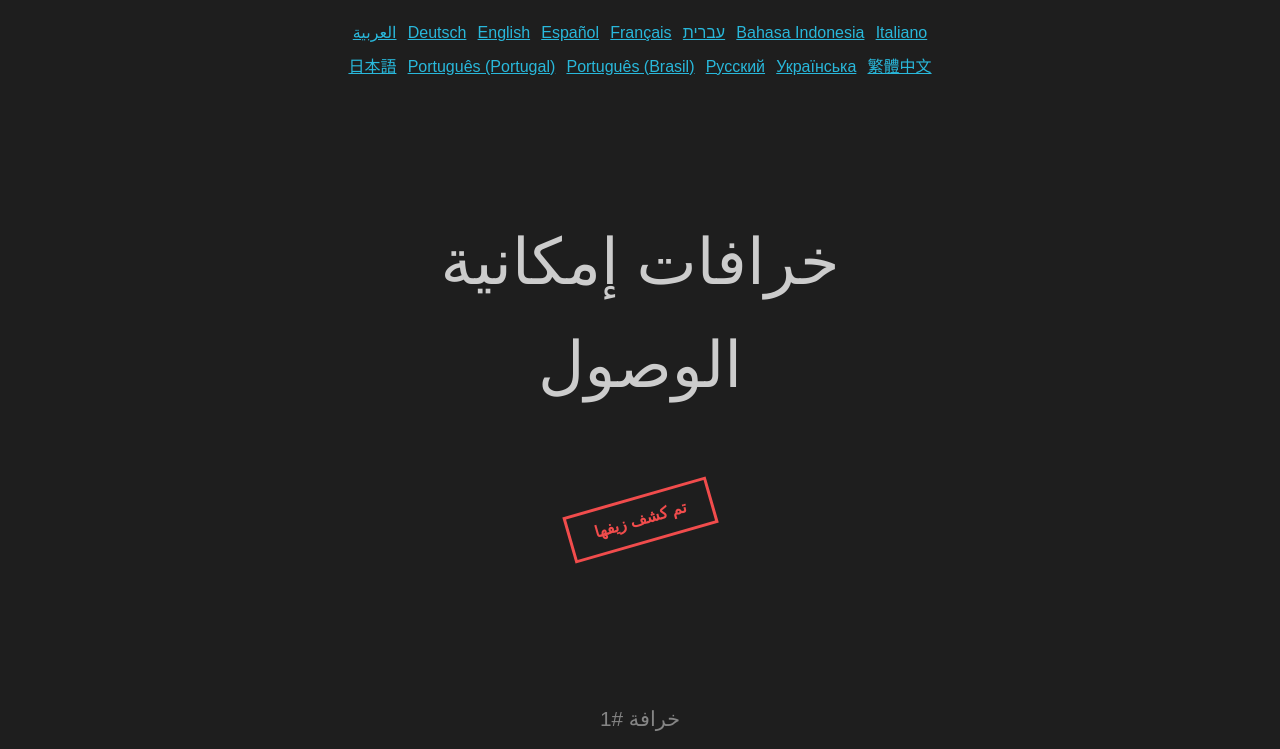
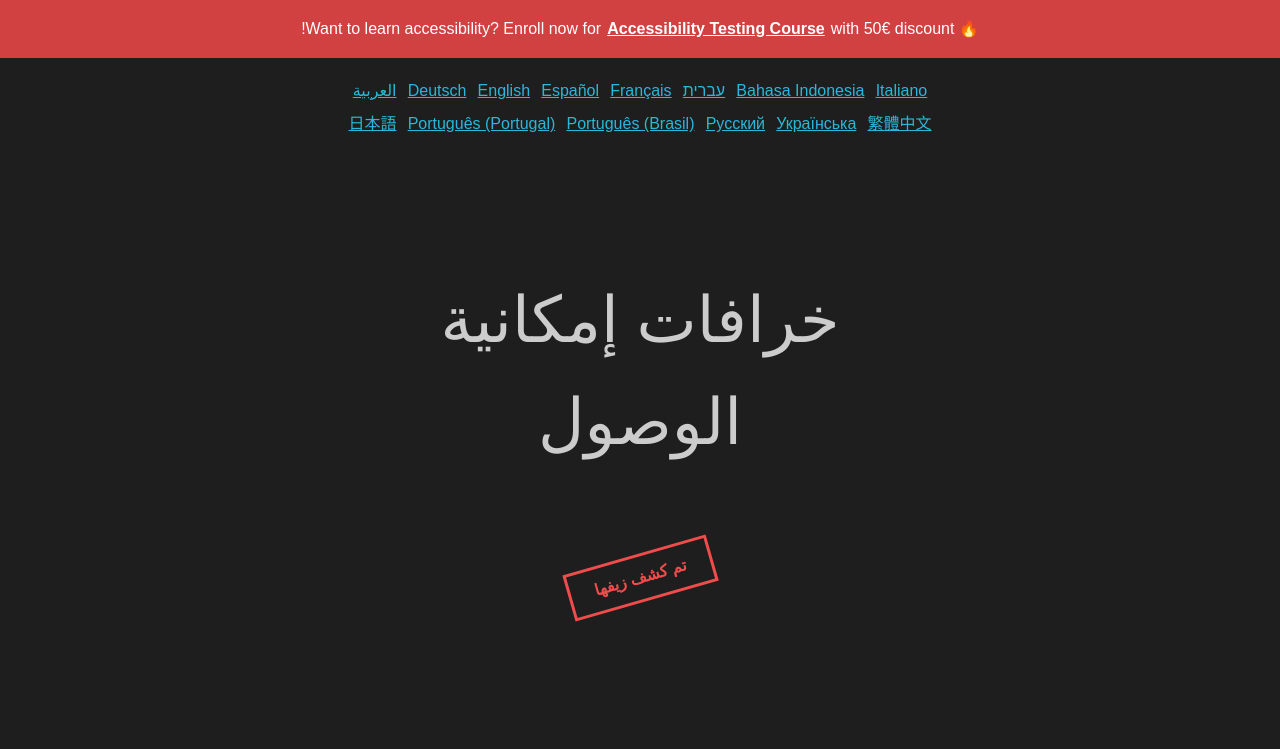
Before and after one commit to sergeicodes/a11ymyths, an Eleventy site: page src/pages/ar.njk in a window 1280 px wide. Shown: the top 749 px of the page. Built offline with nearby package versions, Linux system fonts and the light colour scheme; Eleventy itself is replaced by a stand-in of ours; files that its build step writes are made by us from their sources.

Commit message:
Add banner to a11y course

```diff
--- /dev/null
+++ b/src/includes/banner.njk
@@ -0,0 +1,26 @@
+<div class="banner">
+  🔥 Want to learn accessibility? Enroll now for
+  <a target="_blank" href="https://accessibilitytestingcourse.com/">Accessibility Testing Course</a> with 50€ discount!
+</div>
+
+<style>
+  .banner {
+    background-color: #d24141;
+    color: #fff;
+    padding: 1rem;
+  }
+
+  .banner a,
+  .banner a:visited,
+  .banner a:active {
+    color: #fff;
+    font-weight: 600;
+  }
+
+  .banner a:hover,
+  .banner a:focus {
+    background-color: #fff;
+    text-decoration: none;
+    color: #d24141;
+  }
+</style>
--- a/src/layouts/page.njk
+++ b/src/layouts/page.njk
@@ -30,6 +30,8 @@ url: https://a11ymyths.com
   <body>
     {% include "skip-link.njk" %}
 
+    {% include "banner.njk" %}
+
     {% include "header.njk" %}
 
     <main id="main-content" tabindex="-1">
```
